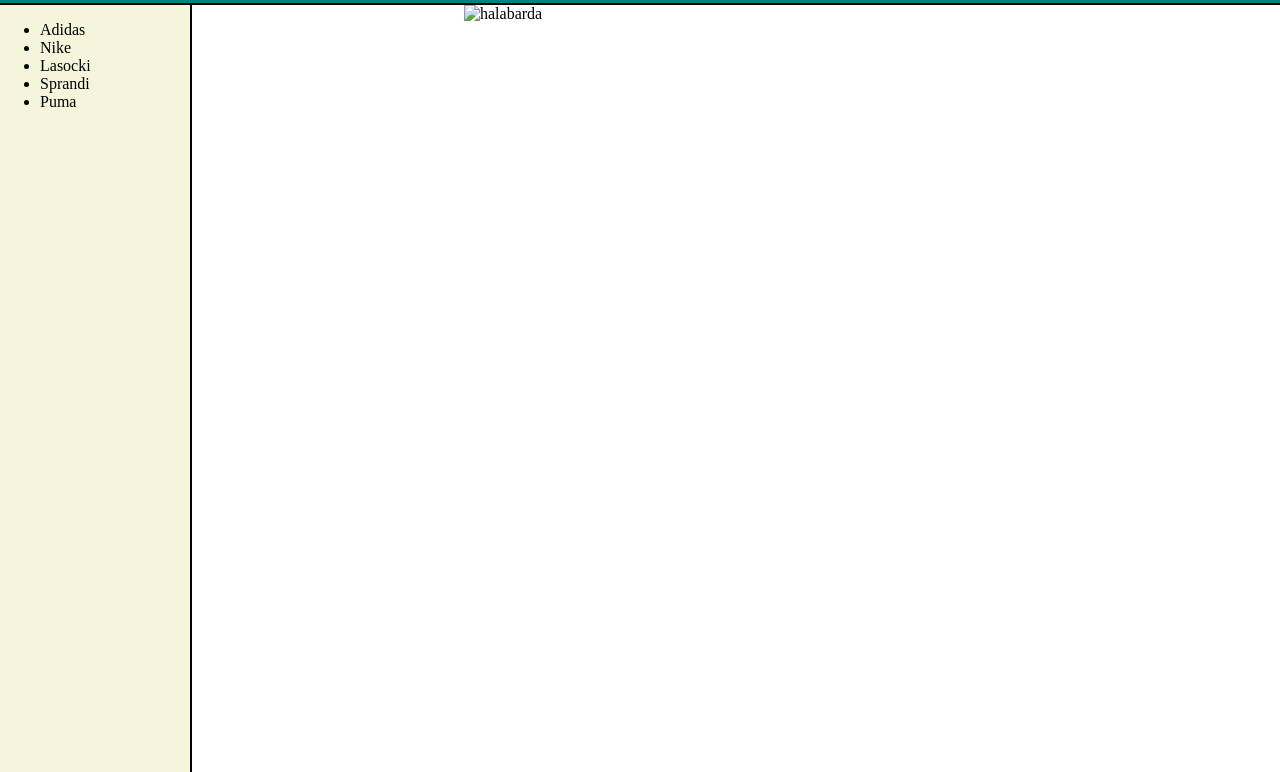
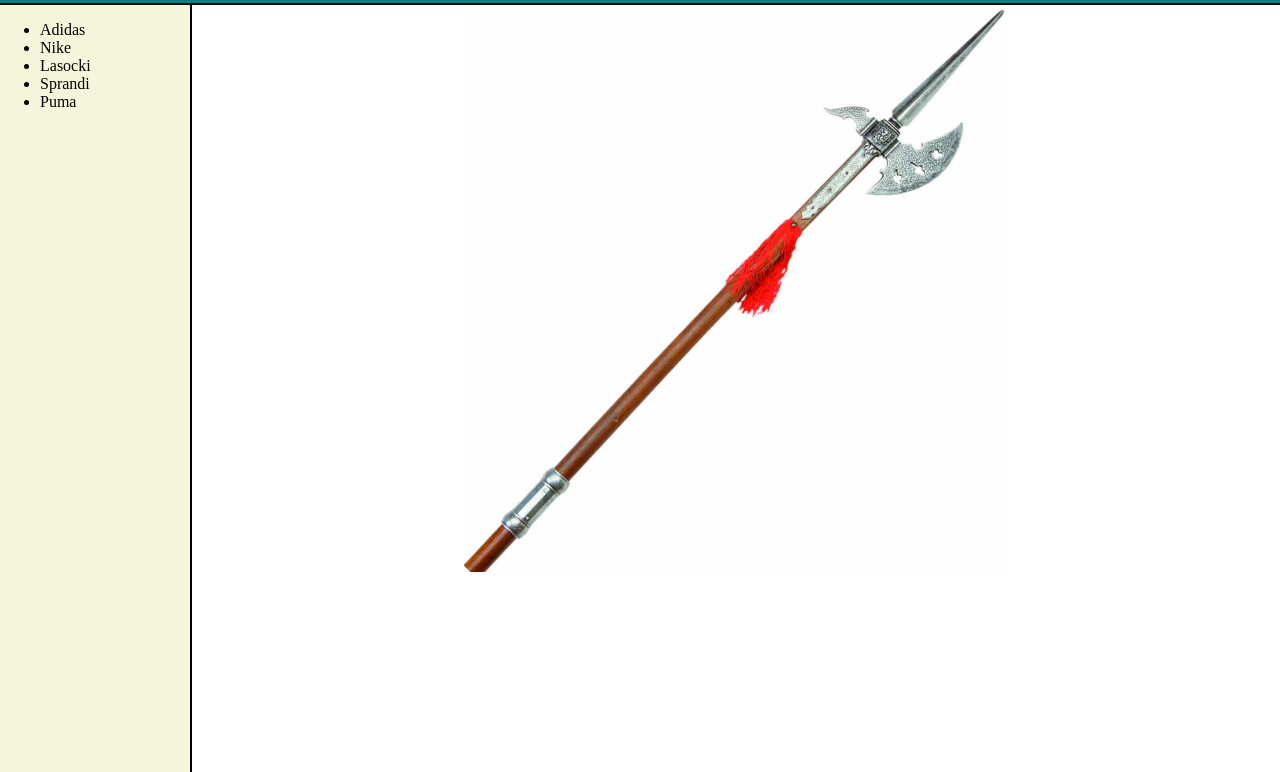
Before and after one commit to polo910/Strona, a plain HTML site: page page3.html in a window 1280 px wide. Shown: the part 97-869 px from the top of the page. Drawn offline with Linux system fonts and the light colour scheme.

Commit message:
final product

```diff
--- a/page3.html
+++ b/page3.html
@@ -24,7 +24,7 @@
             </ul>
         </div>
         <div id="main">
-            <img src="halberd.png" alt="halabarda">
+            <img src="halberd.jpg" alt="halabarda">
         </div>
     </div>
 </body>
```
